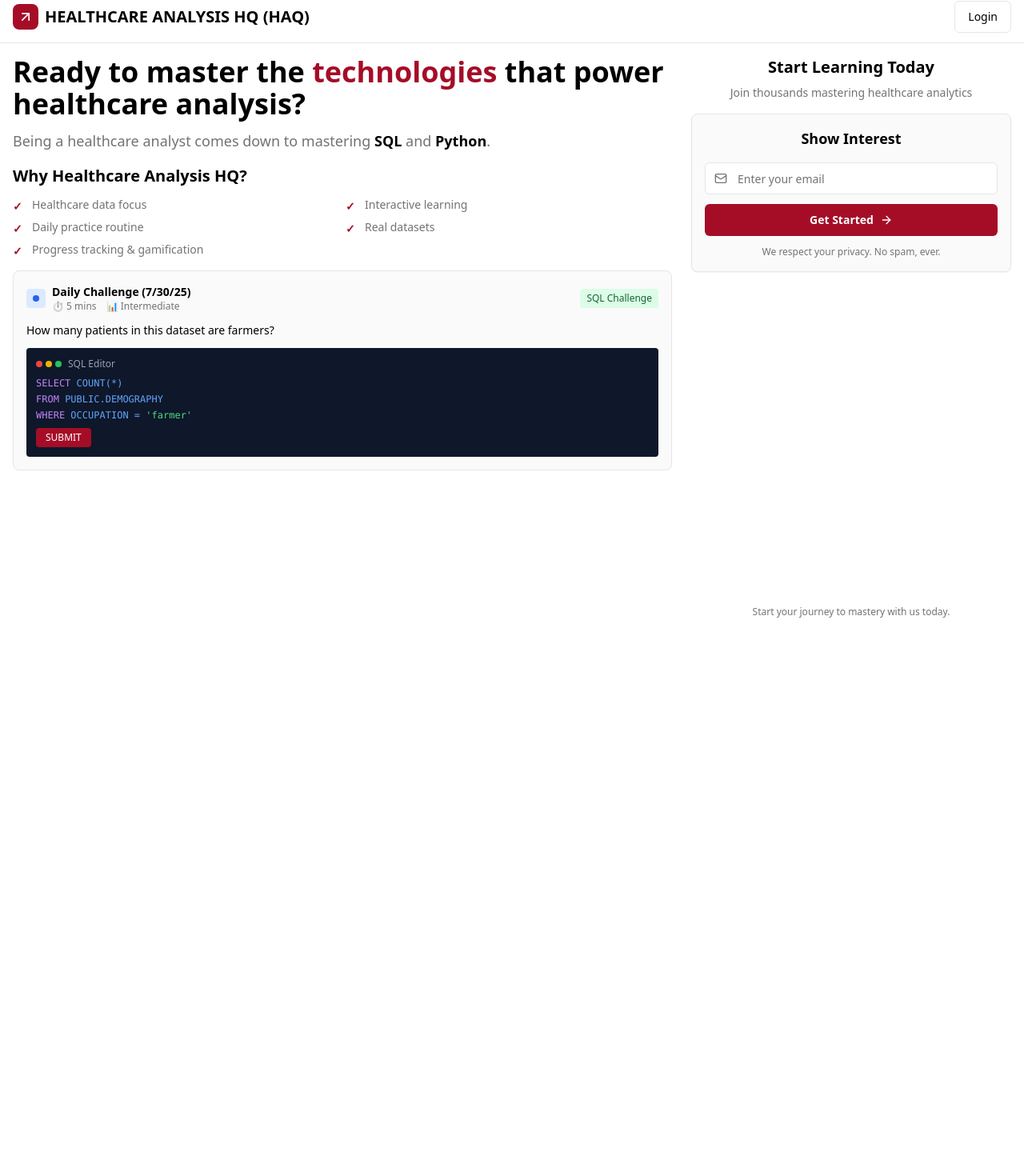
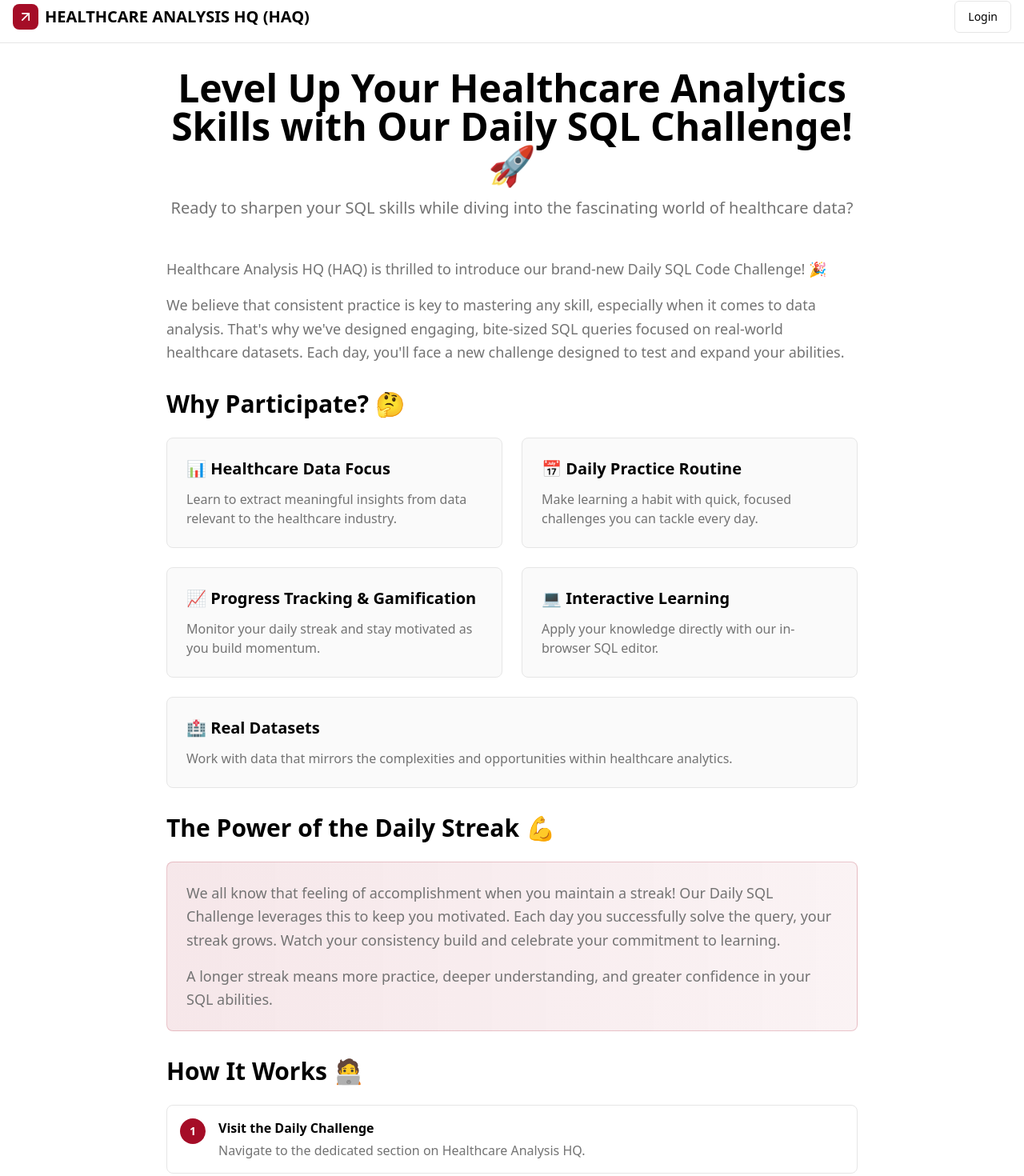
Before and after one commit to Agalyakarthik/curious-signup-page, a React (Vite) app: page / in a window 1280 px wide. Shown: the part 11-1481 px from the top of the page at 80% size. Before the commit the page ends 800 px from the top, so only its background shows below. Built offline with nearby package versions, Linux system fonts and the light colour scheme.

Commit message:
Refactor: Convert to blog page
Replace landing page content with blog post content.

```diff
--- a/src/pages/Index.tsx
+++ b/src/pages/Index.tsx
@@ -1,137 +1,135 @@
 import { Header } from "@/components/Header";
-import { InterestCapture } from "@/components/InterestCapture";
 
 const Index = () => {
   return (
-    <div className="h-screen bg-background overflow-hidden flex flex-col">
+    <div className="min-h-screen bg-background">
       <Header />
 
-      <main className="flex-1 container mx-auto px-4 py-4">
-        <div className="grid lg:grid-cols-3 gap-6 h-full max-h-[calc(100vh-80px)]">
+      <main className="container mx-auto px-4 py-8 max-w-4xl">
+        <article className="prose prose-lg max-w-none">
 
-          {/* Left Column - Main Content (2/3 width) */}
-          <div className="lg:col-span-2 space-y-4">
-            {/* Hero Section */}
-            <div className="space-y-3">
-              <h1 className="text-3xl lg:text-4xl font-bold text-foreground leading-tight">
-                Ready to master the{" "}
-                <span className="text-primary">technologies</span>{" "}
-                that power healthcare analysis?
-              </h1>
+          {/* Blog Header */}
+          <header className="text-center mb-12">
+            <h1 className="text-4xl lg:text-5xl font-bold text-foreground mb-4">
+              Level Up Your Healthcare Analytics Skills with Our Daily SQL Challenge! 🚀
+            </h1>
+            <p className="text-xl text-muted-foreground">
+              Ready to sharpen your SQL skills while diving into the fascinating world of healthcare data?
+            </p>
+          </header>
 
-              <p className="text-lg text-muted-foreground">
-                Being a healthcare analyst comes down to mastering{" "}
-                <span className="font-semibold text-foreground">SQL</span> and{" "}
-                <span className="font-semibold text-foreground">Python</span>.
+          {/* Introduction */}
+          <div className="mb-8">
+            <p className="text-lg text-muted-foreground leading-relaxed">
+              Healthcare Analysis HQ (HAQ) is thrilled to introduce our brand-new Daily SQL Code Challenge! 🎉
+            </p>
+            <p className="text-lg text-muted-foreground leading-relaxed mt-4">
+              We believe that consistent practice is key to mastering any skill, especially when it comes to data analysis.
+              That's why we've designed engaging, bite-sized SQL queries focused on real-world healthcare datasets.
+              Each day, you'll face a new challenge designed to test and expand your abilities.
+            </p>
+          </div>
+
+          {/* Why Participate Section */}
+          <section className="mb-8">
+            <h2 className="text-3xl font-bold text-foreground mb-6">Why Participate? 🤔</h2>
+
+            <div className="grid md:grid-cols-2 gap-6">
+              <div className="bg-card border border-border rounded-lg p-6">
+                <h3 className="text-xl font-semibold text-foreground mb-3">📊 Healthcare Data Focus</h3>
+                <p className="text-muted-foreground">
+                  Learn to extract meaningful insights from data relevant to the healthcare industry.
+                </p>
+              </div>
+
+              <div className="bg-card border border-border rounded-lg p-6">
+                <h3 className="text-xl font-semibold text-foreground mb-3">📅 Daily Practice Routine</h3>
+                <p className="text-muted-foreground">
+                  Make learning a habit with quick, focused challenges you can tackle every day.
+                </p>
+              </div>
+
+              <div className="bg-card border border-border rounded-lg p-6">
+                <h3 className="text-xl font-semibold text-foreground mb-3">📈 Progress Tracking & Gamification</h3>
+                <p className="text-muted-foreground">
+                  Monitor your daily streak and stay motivated as you build momentum.
+                </p>
+              </div>
+
+              <div className="bg-card border border-border rounded-lg p-6">
+                <h3 className="text-xl font-semibold text-foreground mb-3">💻 Interactive Learning</h3>
+                <p className="text-muted-foreground">
+                  Apply your knowledge directly with our in-browser SQL editor.
+                </p>
+              </div>
+
+              <div className="bg-card border border-border rounded-lg p-6 md:col-span-2">
+                <h3 className="text-xl font-semibold text-foreground mb-3">🏥 Real Datasets</h3>
+                <p className="text-muted-foreground">
+                  Work with data that mirrors the complexities and opportunities within healthcare analytics.
+                </p>
+              </div>
+            </div>
+          </section>
+
+          {/* Daily Streak Section */}
+          <section className="mb-8">
+            <h2 className="text-3xl font-bold text-foreground mb-6">The Power of the Daily Streak 💪</h2>
+            <div className="bg-gradient-to-r from-primary/10 to-primary/5 border border-primary/20 rounded-lg p-6">
+              <p className="text-lg text-muted-foreground leading-relaxed">
+                We all know that feeling of accomplishment when you maintain a streak! Our Daily SQL Challenge leverages
+                this to keep you motivated. Each day you successfully solve the query, your streak grows. Watch your
+                consistency build and celebrate your commitment to learning.
+              </p>
+              <p className="text-lg text-muted-foreground leading-relaxed mt-4">
+                A longer streak means more practice, deeper understanding, and greater confidence in your SQL abilities.
               </p>
             </div>
+          </section>
 
-            {/* Why HAQ Section */}
-            <div className="space-y-3">
-              <h3 className="text-xl font-bold text-foreground">
-                Why Healthcare Analysis HQ?
-              </h3>
+          {/* How It Works Section */}
+          <section className="mb-8">
+            <h2 className="text-3xl font-bold text-foreground mb-6">How It Works 🧑‍💻</h2>
 
-              <div className="grid md:grid-cols-2 gap-2 text-sm">
-                <div className="flex items-center gap-2">
-                  <div className="w-4 h-4 text-primary font-bold">✓</div>
-                  <span className="text-muted-foreground">Healthcare data focus</span>
-                </div>
-                <div className="flex items-center gap-2">
-                  <div className="w-4 h-4 text-primary font-bold">✓</div>
-                  <span className="text-muted-foreground">Interactive learning</span>
-                </div>
-                <div className="flex items-center gap-2">
-                  <div className="w-4 h-4 text-primary font-bold">✓</div>
-                  <span className="text-muted-foreground">Daily practice routine</span>
-                </div>
-                <div className="flex items-center gap-2">
-                  <div className="w-4 h-4 text-primary font-bold">✓</div>
-                  <span className="text-muted-foreground">Real datasets</span>
-                </div>
-                <div className="flex items-center gap-2 md:col-span-2">
-                  <div className="w-4 h-4 text-primary font-bold">✓</div>
-                  <span className="text-muted-foreground">Progress tracking & gamification</span>
-                </div>
-              </div>
-            </div>
-
-            {/* Example Section - Compact */}
-            <div className="bg-card border border-border rounded-lg p-4 flex-1">
-              <div className="space-y-3">
-                {/* Challenge Header */}
-                <div className="flex items-center justify-between">
-                  <div className="flex items-center gap-2">
-                    <div className="w-6 h-6 bg-blue-100 rounded flex items-center justify-center">
-                      <div className="w-2 h-2 bg-blue-600 rounded"></div>
-                    </div>
-                    <div>
-                      <h4 className="font-semibold text-sm">Daily Challenge (7/30/25)</h4>
-                      <div className="flex items-center gap-3 text-xs text-muted-foreground">
-                        <span>⏱️ 5 mins</span>
-                        <span>📊 Intermediate</span>
-                      </div>
-                    </div>
+            <div className="space-y-4">
+              {[
+                { step: "1", title: "Visit the Daily Challenge", desc: "Navigate to the dedicated section on Healthcare Analysis HQ." },
+                { step: "2", title: "Understand the Question", desc: "Carefully read the challenge based on a healthcare dataset." },
+                { step: "3", title: "Write Your SQL Query", desc: "Use our built-in SQL editor to craft your solution." },
+                { step: "4", title: "Submit and See Results", desc: "Instantly check if your query is correct." },
+                { step: "5", title: "Build Your Streak", desc: "Come back daily to tackle new challenges and grow your streak!" }
+              ].map((item) => (
+                <div key={item.step} className="flex items-start gap-4 p-4 border border-border rounded-lg">
+                  <div className="w-8 h-8 bg-primary text-white rounded-full flex items-center justify-center font-bold text-sm flex-shrink-0">
+                    {item.step}
                   </div>
-                  <div className="bg-green-100 text-green-800 px-2 py-1 rounded text-xs">
-                    SQL Challenge
+                  <div>
+                    <h3 className="font-semibold text-foreground mb-1">{item.title}</h3>
+                    <p className="text-muted-foreground">{item.desc}</p>
                   </div>
                 </div>
+              ))}
+            </div>
+          </section>
 
-                {/* Question */}
-                <div>
-                  <h5 className="font-medium text-sm mb-2">
-                    How many patients in this dataset are farmers?
-                  </h5>
-                </div>
+          {/* Call to Action */}
+          <section className="text-center bg-card border border-border rounded-lg p-8">
+            <h2 className="text-2xl font-bold text-foreground mb-4">
+              Ready to take your healthcare analytics skills to the next level?
+            </h2>
+            <p className="text-lg text-muted-foreground mb-6">
+              Start your learning journey today and join the Healthcare Analysis HQ community in mastering the
+              technologies that power healthcare analysis!
+            </p>
+            <button className="bg-primary hover:bg-primary/90 text-white px-8 py-3 rounded-lg font-semibold text-lg transition-colors">
+              ➡️ Start Daily SQL Challenge
+            </button>
+            <p className="text-muted-foreground mt-4">
+              Let's learn, grow, and analyze together! Happy querying! 🎉
+            </p>
+          </section>
 
-                {/* SQL Editor Mock - Compact */}
-                <div className="bg-slate-900 rounded p-3">
-                  <div className="flex items-center gap-1 mb-2">
-                    <div className="w-2 h-2 bg-red-500 rounded-full"></div>
-                    <div className="w-2 h-2 bg-yellow-500 rounded-full"></div>
-                    <div className="w-2 h-2 bg-green-500 rounded-full"></div>
-                    <span className="text-slate-400 text-xs ml-1">SQL Editor</span>
-                  </div>
-                  <div className="font-mono text-xs space-y-1">
-                    <div><span className="text-purple-400">SELECT</span> <span className="text-blue-400">COUNT(*)</span></div>
-                    <div><span className="text-purple-400">FROM</span> <span className="text-blue-400">PUBLIC.DEMOGRAPHY</span></div>
-                    <div><span className="text-purple-400">WHERE</span> <span className="text-blue-400">OCCUPATION = <span className="text-green-400">'farmer'</span></span></div>
-                  </div>
-                  <button className="bg-primary hover:bg-primary/90 text-white px-3 py-1 rounded mt-2 text-xs">
-                    SUBMIT
-                  </button>
-                </div>
-
-              </div>
-            </div>
-          </div>
-
-          {/* Right Column - Interest Capture (1/3 width) */}
-          <div className="space-y-4 flex flex-col">
-            {/* Interest Capture Header */}
-            <div className="text-center space-y-2">
-              <h2 className="text-xl font-bold text-foreground">
-                Start Learning Today
-              </h2>
-              <p className="text-sm text-muted-foreground">
-                Join thousands mastering healthcare analytics
-              </p>
-            </div>
-
-            {/* Interest Capture Form */}
-            <div className="flex-1">
-              <InterestCapture />
-            </div>
-
-            {/* Bottom CTA */}
-            <div className="text-center">
-              <p className="text-xs text-muted-foreground">
-                Start your journey to mastery with us today.
-              </p>
-            </div>
-          </div>
-        </div>
+        </article>
       </main>
     </div>
   );
```
